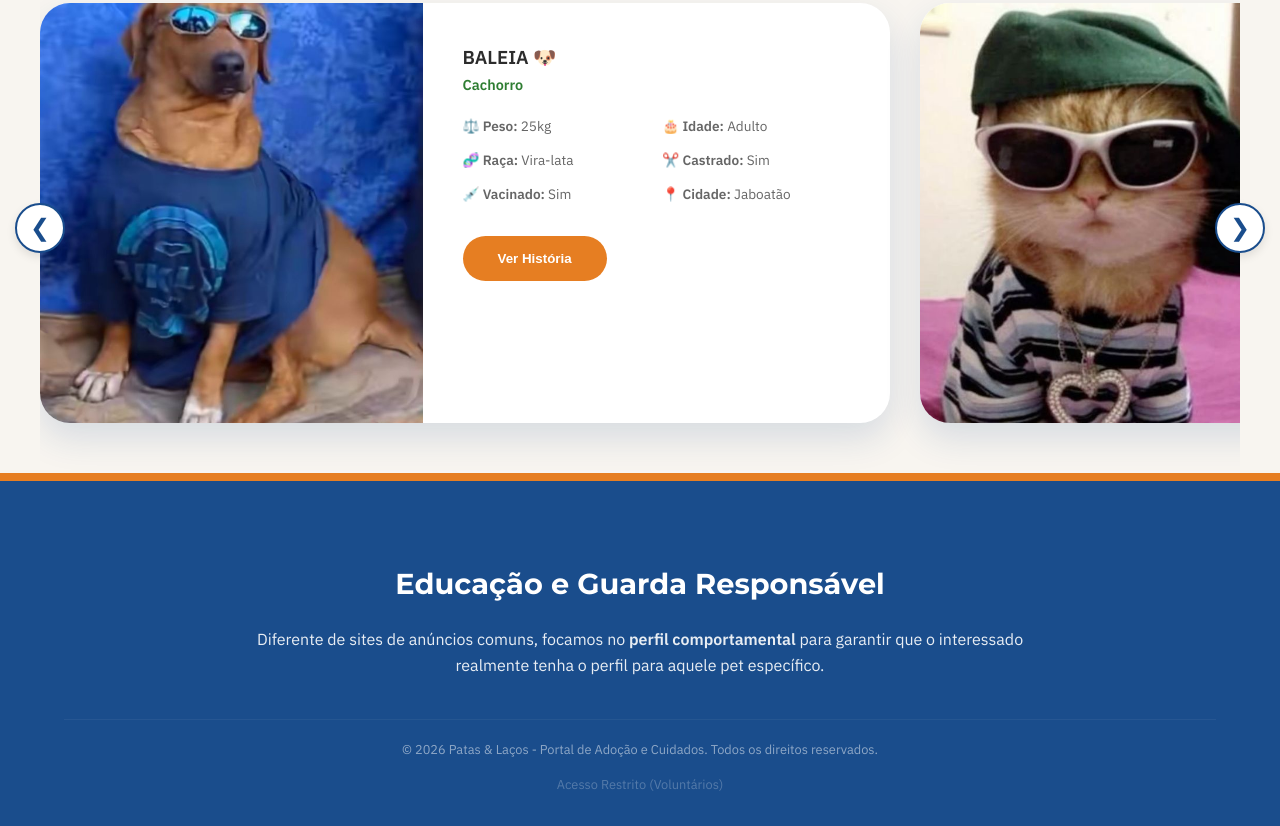
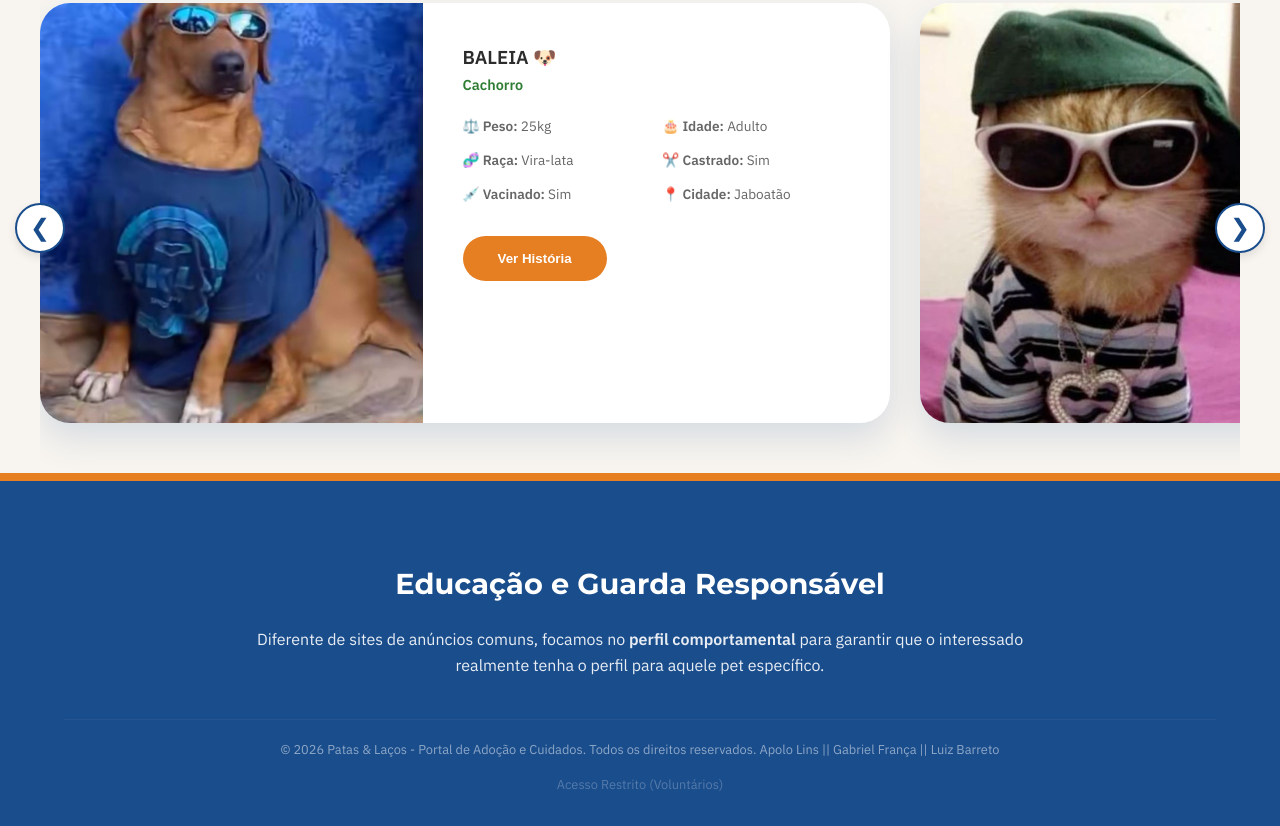
Before and after one commit to ApoloLins/patas-e-lacos, a website: page index.html in a window 1280 px wide. Shown: the part 667-1493 px from the top of the page. Drawn offline with Linux system fonts and the light colour scheme.

Commit message:
Fix HTML formatting and restore content

```diff
--- a/index.html
+++ b/index.html
@@ -66,7 +66,7 @@
             <p>Diferente de sites de anúncios comuns, focamos no <strong>perfil comportamental</strong> para garantir que o interessado realmente tenha o perfil para aquele pet específico.</p>
         </div>
         <div class="footer-bottom">
-            <p>&copy; 2026 Patas & Laços - Portal de Adoção e Cuidados. Todos os direitos reservados.</p>
+            <p>&copy; 2026 Patas & Laços - Portal de Adoção e Cuidados. Todos os direitos reservados. Apolo Lins || Gabriel França || Luiz Barreto</p>
             <p style="margin-top: 15px; opacity: 0.5;"><a href="login.html" style="color: #ffffff; text-decoration: none; font-size: 0.8rem; font-family: 'IBM Plex Sans';">Acesso Restrito (Voluntários)</a></p>
         </div>
     </div>
```
